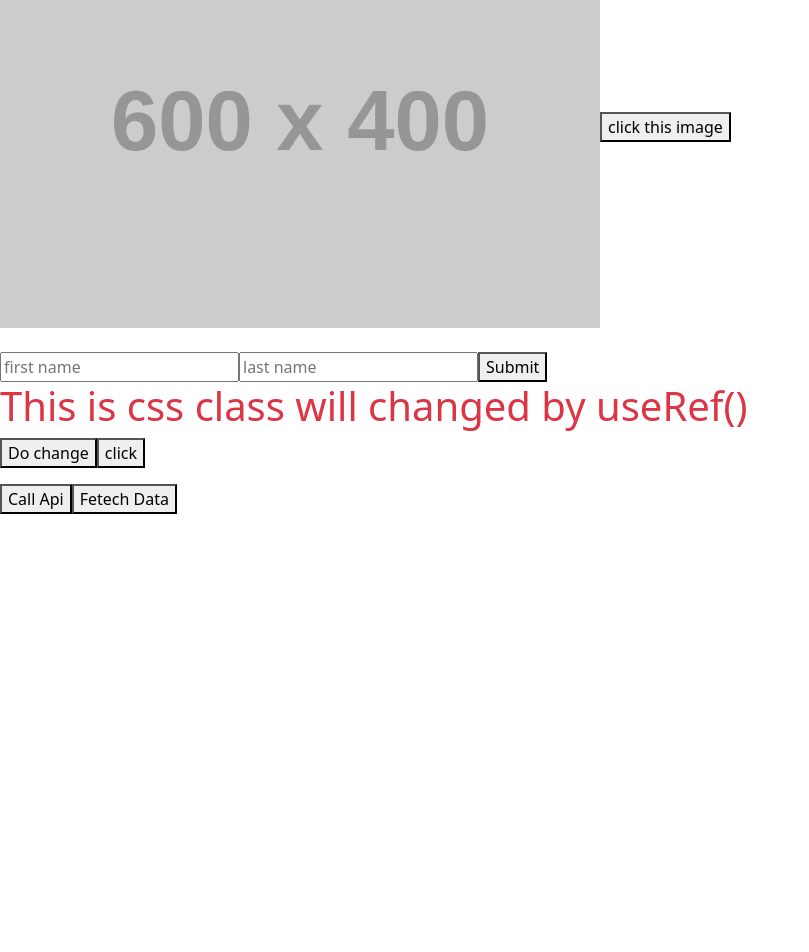
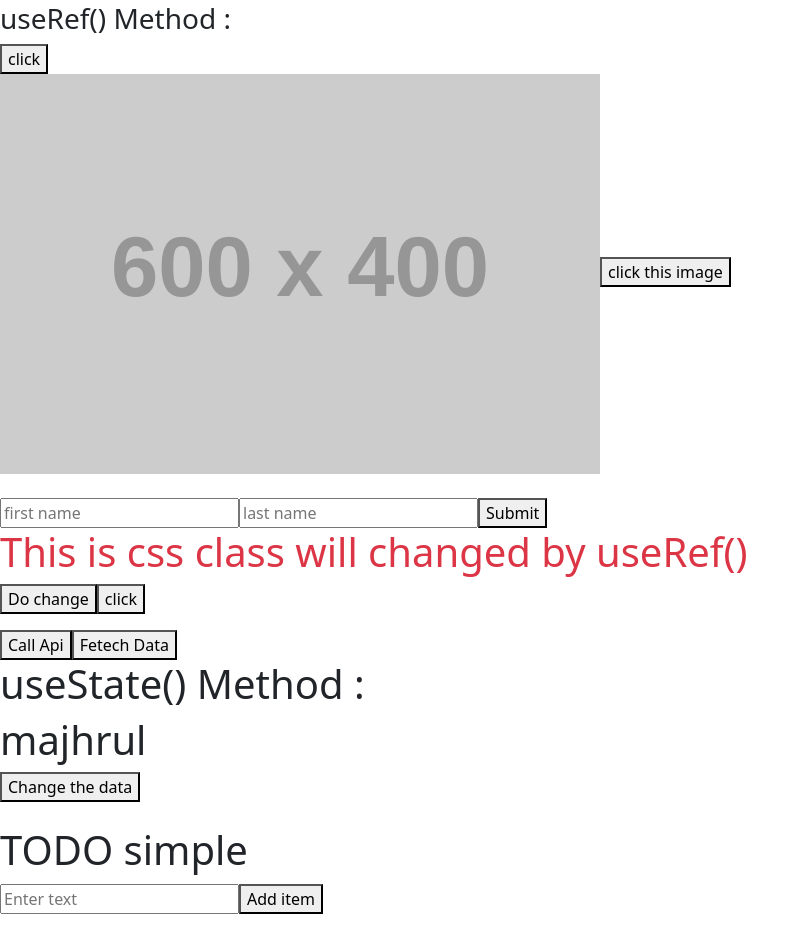
Before and after one commit to majharul-islam181/LearnReact, a React (Vite) app: page / in a window 1280 px wide. Shown: the part 956-1908 px from the top of the page, without its empty margins (0-809 px from the left). Before the commit the page ends 1470 px from the top, so only its background shows below. Built offline with nearby package versions, Linux system fonts and the light colour scheme.

Commit message:
todo with useState

```diff
--- a/src/App.jsx
+++ b/src/App.jsx
@@ -3,7 +3,7 @@ import Props from "./props/Props";
 import Props2 from "./props/Props2";
 import Temp1 from "./components/Temp1";
 import FunctionPassing from "./props/FunctionPassing";
-import { useRef } from "react";
+import { useRef, useState } from "react";
 
 const LoginStatusBtn =(status)=>{
   if(status){
@@ -98,6 +98,52 @@ const App = () => {
   }
 
 
+  // const [num, updatNum] = useState(1)
+
+
+
+
+  const [mydata, updateMydata] = useState(
+    {
+      name: "majhrul",
+      age: 15,
+      city: "dahaka",
+    }
+  )
+
+  const changingData = ()=>{
+    updateMydata(
+      prevObject =>({
+        ...prevObject,
+        name: "Md. Majharul Islam"
+      })
+    )
+  }
+
+  //todo
+   const [list,setList] = useState([])
+   const [item,setItem] = useState("")
+
+
+ const AddToList = ()=>{
+  list.push(item)
+  setList([...list])
+
+ }
+
+ const RemoveItem =(index)=>{
+  list.splice(index, 1)
+  setList([...list])
+
+ }
+
+
+
+
+
+
+
+
 
 
 
@@ -158,6 +204,8 @@ const App = () => {
           }
 
 
+
+
           {/* PROPS : Properites
 
           1.  Props diye parent theke child e data pass korte pari.
@@ -167,6 +215,7 @@ const App = () => {
           should not be changed by child components.
 
           */}
+          <h1>Props:  </h1>
 
           <Props title="PROPPS" des="this is first time  props learing"/>
           <Props2 time= { new Date().getTime()}/>
@@ -225,7 +274,10 @@ const App = () => {
 
           */}
 
+          <h1>React Hook :  </h1>
+
           {/* useRef() Method*/}
+          <h3>useRef() Method :  </h3>
 
           {/* using useRef() can change innerText & innerHTML */}
           <h1 ref={RefMethodTesting}></h1>
@@ -258,6 +310,63 @@ const App = () => {
            <button onClick={showData}>Fetech Data</button>
 
 
+           {/* useState() Method */}
+
+           {/* when data changed component refresh automatically */}
+
+           <h1>useState() Method : </h1>
+
+           {/*
+           const App =()=>{
+
+            const [num, updatNum] = useState(1)
+
+            return(
+              <div>
+              <h1>Number: {num}</h1>
+              <button onClick={()=>updateNumber(num+1)}> click</button>
+              </div>
+
+             )
+            }
+           */}
+
+
+           <h1>{mydata.name}</h1>
+           <button onClick={changingData}>Change the data</button><br /><br />
+
+
+
+           {/* TODO List  */}
+
+           <h1>TODO simple</h1>
+
+           <table>
+            <tbody>
+              {
+
+                list.length == 0 ? <td></td> : (
+                  list.map((content, index)=>{
+                   return(
+                    <tr key={index}>
+                      <td>{content}</td>
+                      <td><button onClick={()=>{
+                        RemoveItem(index)
+                      }}>Remove</button></td>
+                    </tr>
+
+
+                   )
+
+
+                  })
+                )
+
+              }
+            </tbody>
+           </table>
+           <input onChange={ (e)=>setItem(e.target.value)} placeholder="Enter text" />
+           <button onClick={AddToList}>Add item</button>
 
 
 
@@ -282,6 +391,13 @@ const App = () => {
 
 
 
+
+
+
+
+     <br /><br /><br />
+     <br /><br /><br /><br /><br /><br /><br /><br /><br /><br /><br /><br /><br /><br /><br /><br /><br />
+
     </div>
   );
 };
```
